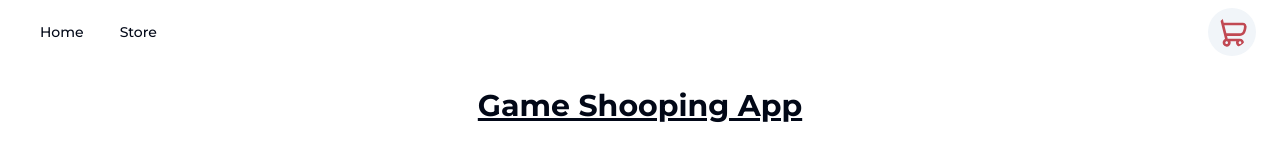
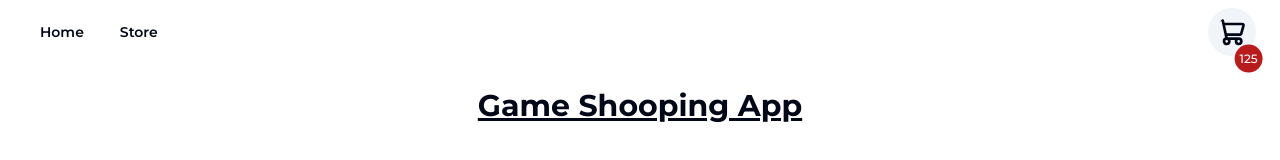
Before and after one commit to stanley-agwu/game-shopping-app, a React (Vite) app in the folder game-shopping-app/: page / in a window 1280 px wide. Shown: the top 160 px of the page. Built offline with nearby package versions, Linux system fonts and the light colour scheme.

Commit message:
feat(app): Navigation Menu - updated

```diff
--- a/game-shopping-app/src/common/components/NavigationMenu.tsx
+++ b/game-shopping-app/src/common/components/NavigationMenu.tsx
@@ -23,9 +23,15 @@ const NavigationMenu = () => {
           </NavigationMenuLink>
         </NavigationMenuItem>
       </NavigationMenuList>
-      <NavigationMenuItem className='list-none flex items-center'>
+      <button className='list-none flex items-center relative'>
         <ShoppingCartIcon className='bg-slate-100 rounded-full p-2 cursor-pointer' />
-      </NavigationMenuItem>
+        <div
+          className='rounded-full bg-red-700 flex justify-center items-center p-1 w-7 h-7 absolute text-white text-xs font-medium'
+          style={{ transform: 'translate(95%, 95%)' }}
+        >
+          125
+        </div>
+      </button>
     </NavigationUiMenu>
   );
 };
--- a/game-shopping-app/src/common/components/ui/navigation-menu.tsx
+++ b/game-shopping-app/src/common/components/ui/navigation-menu.tsx
@@ -41,7 +41,7 @@ NavigationMenuList.displayName = NavigationMenuPrimitive.List.displayName;
 const NavigationMenuItem = NavigationMenuPrimitive.Item;
 
 const navigationMenuTriggerStyle = cva(
-  'group inline-flex h-10 w-max items-center justify-center cursor-pointer rounded-md bg-background px-4 py-2 text-sm font-medium transition-colors hover:bg-accent hover:text-accent-foreground focus:bg-accent focus:text-accent-foreground focus:outline-none disabled:pointer-events-none disabled:opacity-50 data-[active]:bg-accent/50 data-[state=open]:bg-accent/50'
+  'group inline-flex h-10 w-max items-center justify-center cursor-pointer rounded-md bg-background px-4 py-2 text-sm font-semibold transition-colors hover:bg-accent hover:text-accent-foreground focus:bg-accent focus:text-accent-foreground focus:outline-none disabled:pointer-events-none disabled:opacity-50 data-[active]:bg-accent/50 data-[state=open]:bg-accent/50'
 );
 
 const NavigationMenuTrigger = React.forwardRef<
```
Also changed, not shown: game-shopping-app/src/assets/shopping-cart.svg.
